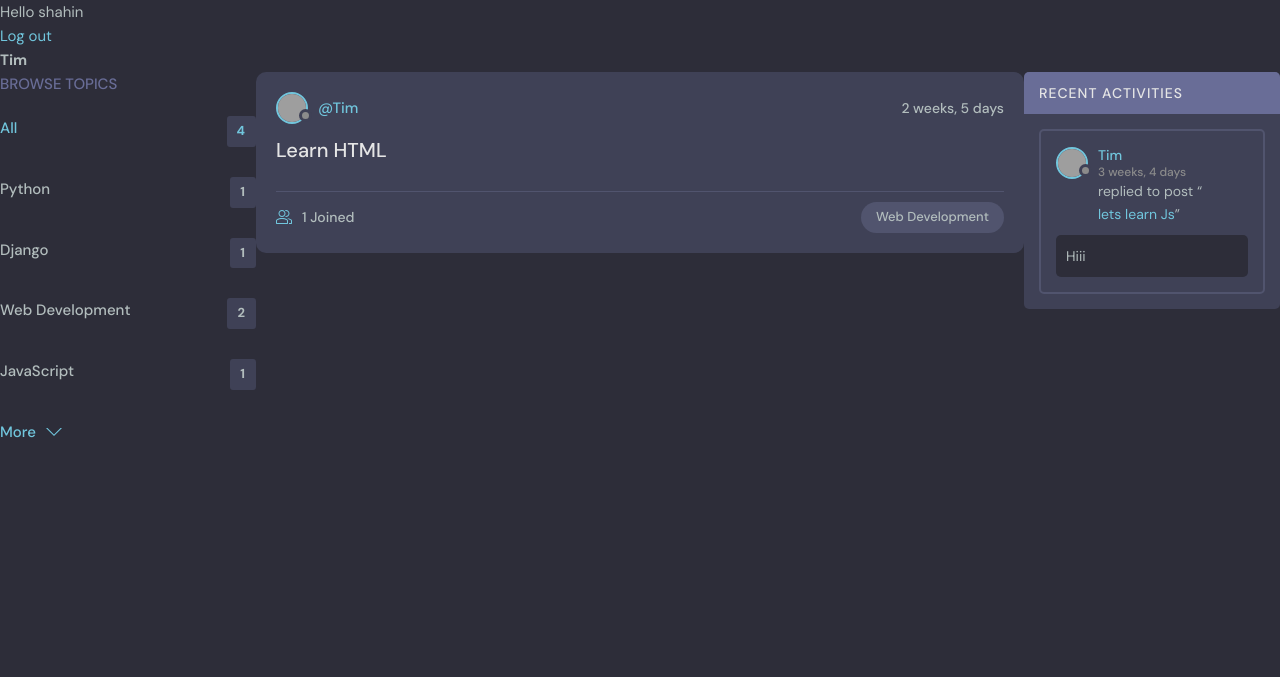
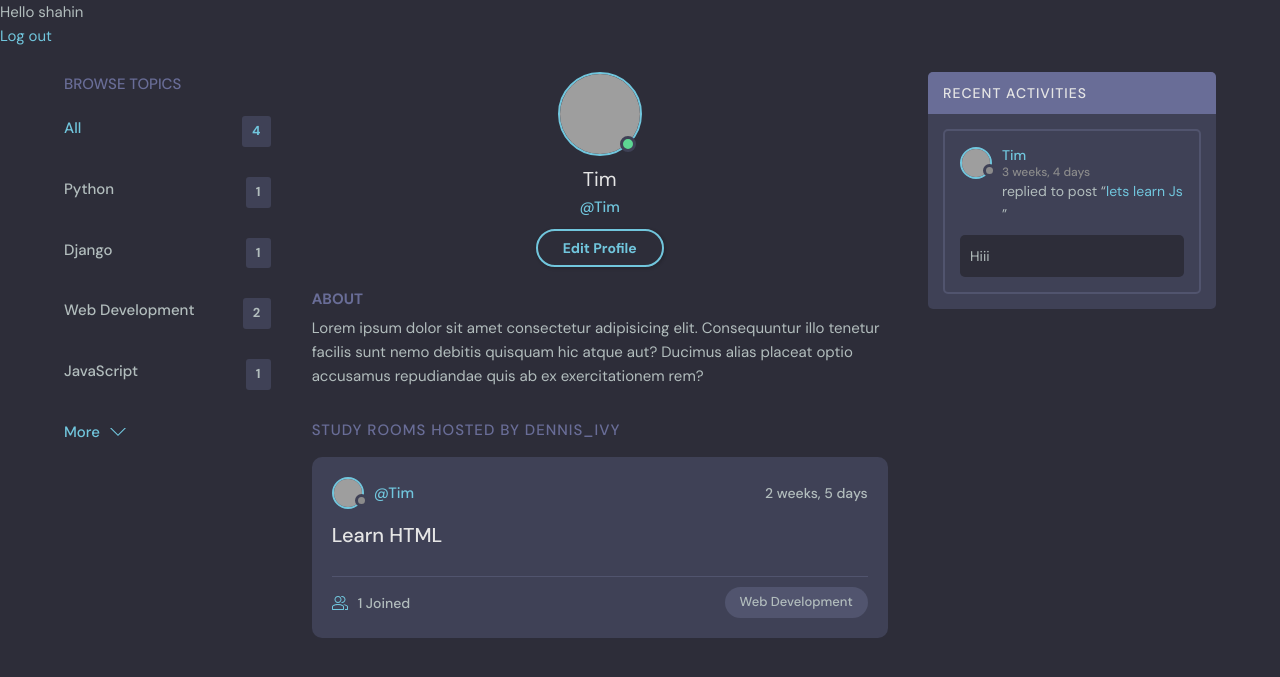
Before and after one commit to SahinS9/studybud, a Django app: page /profile/2 in a window 1280 px wide. Shown: the part 76-753 px from the top of the page. Run offline with Django 3.2, Linux system fonts and the light colour scheme; a user stored in the database is signed in; data comes from the database, SQL or seed files in the repository; grey boxes are pictures that could not be loaded.

Commit message:
profile page updated[feed,roominfo, activiti], about part and pictures are left

```diff
--- a/base/templates/base/profile.html
+++ b/base/templates/base/profile.html
@@ -1,30 +1,51 @@
-{%extends 'main.html'%}
+{% extends 'main.html'%}
 
-{% block content%}
-<h1>{{user.username}}</h1>
+{%block content%}
 
-<style>
-    .profile-container{
-        display: grid;
-        grid-template-columns: 1fr 3fr 1fr;
-    }
-</style>
+  <main class="profile-page layout layout--3">
+    <div class="container">
+      <!-- Topics Start -->
 
-<div class = 'profile-container'>
-    <div>
+        {%include 'base/topics_component.html'%}
 
-        {%include 'base/topics_component.html' %}
+      <!-- Topics End -->
+
+      <!-- Room List Start -->
+      <div class="roomList">
+        <div class="profile">
+          <div class="profile__avatar">
+            <div class="avatar avatar--large active">
+              <img src="https://randomuser.me/api/portraits/men/11.jpg" />
+            </div>
+          </div>
+          <div class="profile__info">
+            <h3>{{user.username}}</h3>
+            <p>@{{user.username}}</p>
+            <a href="edit-user.html" class="btn btn--main btn--pill">Edit Profile</a>
+          </div>
+          <div class="profile__about">
+            <h3>About</h3>
+            <p>
+              Lorem ipsum dolor sit amet consectetur adipisicing elit. Consequuntur illo tenetur
+              facilis sunt nemo debitis quisquam hic atque aut? Ducimus alias placeat optio
+              accusamus repudiandae quis ab ex exercitationem rem?
+            </p>
+          </div>
+        </div>
+
+        <div class="roomList__header">
+          <div>
+            <h2>Study Rooms Hosted by dennis_ivy</a>
+            </h2>
+          </div>
+        </div>
+        {% include 'base/feed_component.html'%}
+      </div>
+      <!-- Room List End -->
+
+      <!-- Activities Start -->
+      {% include 'base/activity_component.html' %}
+      <!-- Activities End -->
     </div>
-
-    <div>
-        {% include 'base/feed_component.html'%}
-
-    </div>
-
-    <div>
-        {%include 'base/activity_component.html'%}
-
-    </div>
-</div>
-
-{% endblock content %}
+  </main>
+{% endblock %}
```
Also changed, not shown: base/templates/base/profile_old.html (added, +30 -0 lines).
